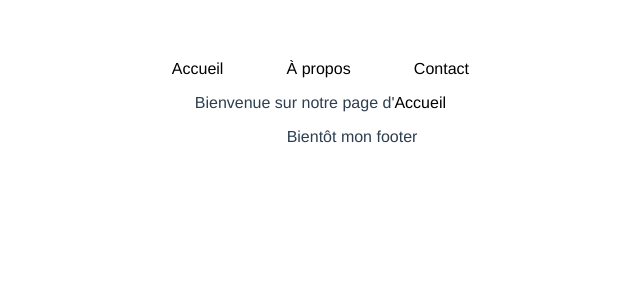
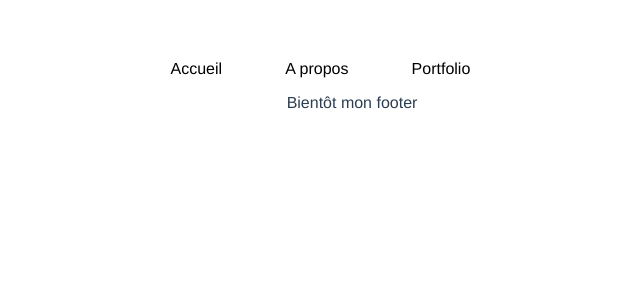
Before and after one commit to SolenPB/uxdesign-port, a Vue app: page / in a window 1280 px wide. Shown: the top 300 px of the page, without its empty margins (288-928 px from the left). Built offline with nearby package versions, Linux system fonts and the light colour scheme.

Commit message:
maj navlinks

```diff
--- a/src/App.vue
+++ b/src/App.vue
@@ -2,11 +2,10 @@
 
   <div id="app">
 		<nav>
-			<NavLink />
-			<a href="/about">À propos</a>
-			<a href="/contact">Contact</a>
+			<NavLink url="/" text="Accueil" />
+      <NavLink url="/about" text="A propos" />
+      <NavLink url="/portfolio" text="Portfolio" />
 		</nav>
-		<p>Bienvenue sur notre page d'<NavLink /></p>
     <FooterNav />
 	</div>
 </template>
--- a/src/components/NavLink.vue
+++ b/src/components/NavLink.vue
@@ -1,11 +1,12 @@
 <script>
 export default {
-	name: 'NavLink'
+	name: 'NavLink',
+	props : ['url', 'text']
 }
 </script>
 
 <template>
-	<a href="/">Accueil</a>
+	<a :href="url">{{ text }}</a>
 </template>
 
 <style>
```
